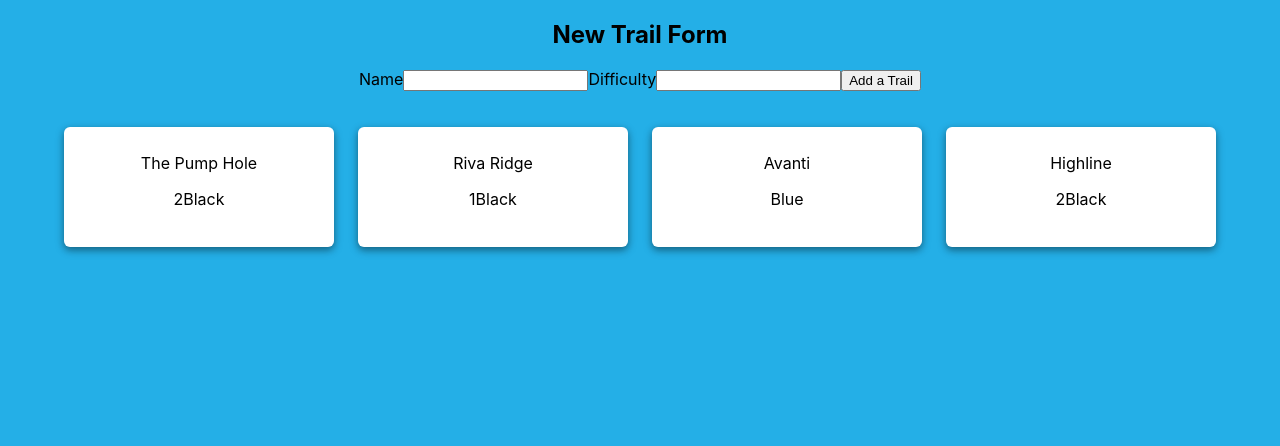
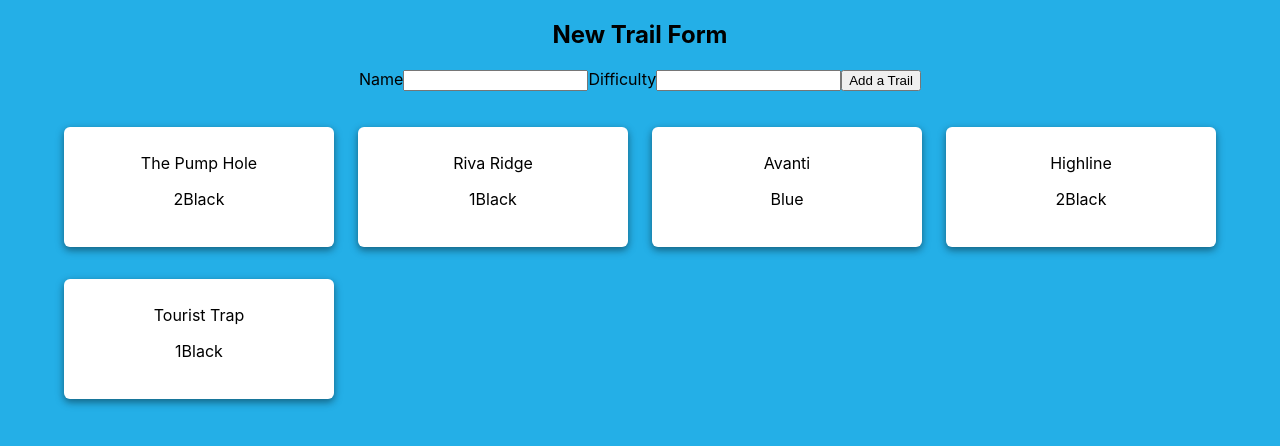
Before and after one commit to bwesterg/vail-ski, a React (Create React App) app: page / in a window 1280 px wide. Shown: the top 446 px of the page. Built offline with nearby package versions, Linux system fonts and the light colour scheme; data requests are answered from the project's data file.

Commit message:
new trails now persist, id's added using roundabout method that wouldn't be necessary if a proper backend was used instead of a json object.

```diff
--- a/db.json
+++ b/db.json
@@ -1,8 +1,29 @@
 {
     "trails": [
-        {"name": "The Pump Hole", "difficulty":"2Black"},
-        {"name": "Riva Ridge", "difficulty":"1Black"},
-        {"name": "Avanti", "difficulty":"Blue"},
-        {"name": "Highline", "difficulty":"2Black"}
+        {
+            "id": 1,
+            "name": "The Pump Hole",
+            "difficulty": "2Black"
+        },
+        {
+            "id": 2,
+            "name": "Riva Ridge",
+            "difficulty": "1Black"
+        },
+        {
+            "id": 3,
+            "name": "Avanti",
+            "difficulty": "Blue"
+        },
+        {
+            "id": 4,
+            "name": "Highline",
+            "difficulty": "2Black"
+        },
+        {
+            "id": 5,
+            "name": "Tourist Trap",
+            "difficulty": "1Black"
+        }
     ]
 }
--- a/src/App.js
+++ b/src/App.js
@@ -1,23 +1,40 @@
-import React, { Component } from 'react';
+import { Component } from 'react';
 import TrailContainer from './components/TrailContainer';
 import TrailForm from './components/TrailForm';
 import './App.css';
+
+const trailsURL = "http://localhost:3000/trails"
 
 class App extends Component {
 
   state = {
     trails: [],
+    currentId: 0
   }
 
   componentDidMount(){
-    fetch("http://localhost:3000/trails")
+    fetch(trailsURL)
       .then(response => response.json())
-      .then(trails => this.setState({trails}))
+      .then(trails => this.setState({
+        trails,
+        currentId: trails[trails.length - 1].id
+      }))
   }
 
   addTrail = (newTrail) => {
+    let newId = this.state.currentId + 1
+
     this.setState({
-      trails: [...this.state.trails, newTrail]
+      trails: [...this.state.trails, newTrail],
+      currentId: newId
+    })
+
+    fetch(trailsURL, {
+      method: "POST",
+      headers: {
+        "Content-Type": "application/json"
+      },
+      body: JSON.stringify({id: newId, ...newTrail})
     })
   }
 
```
